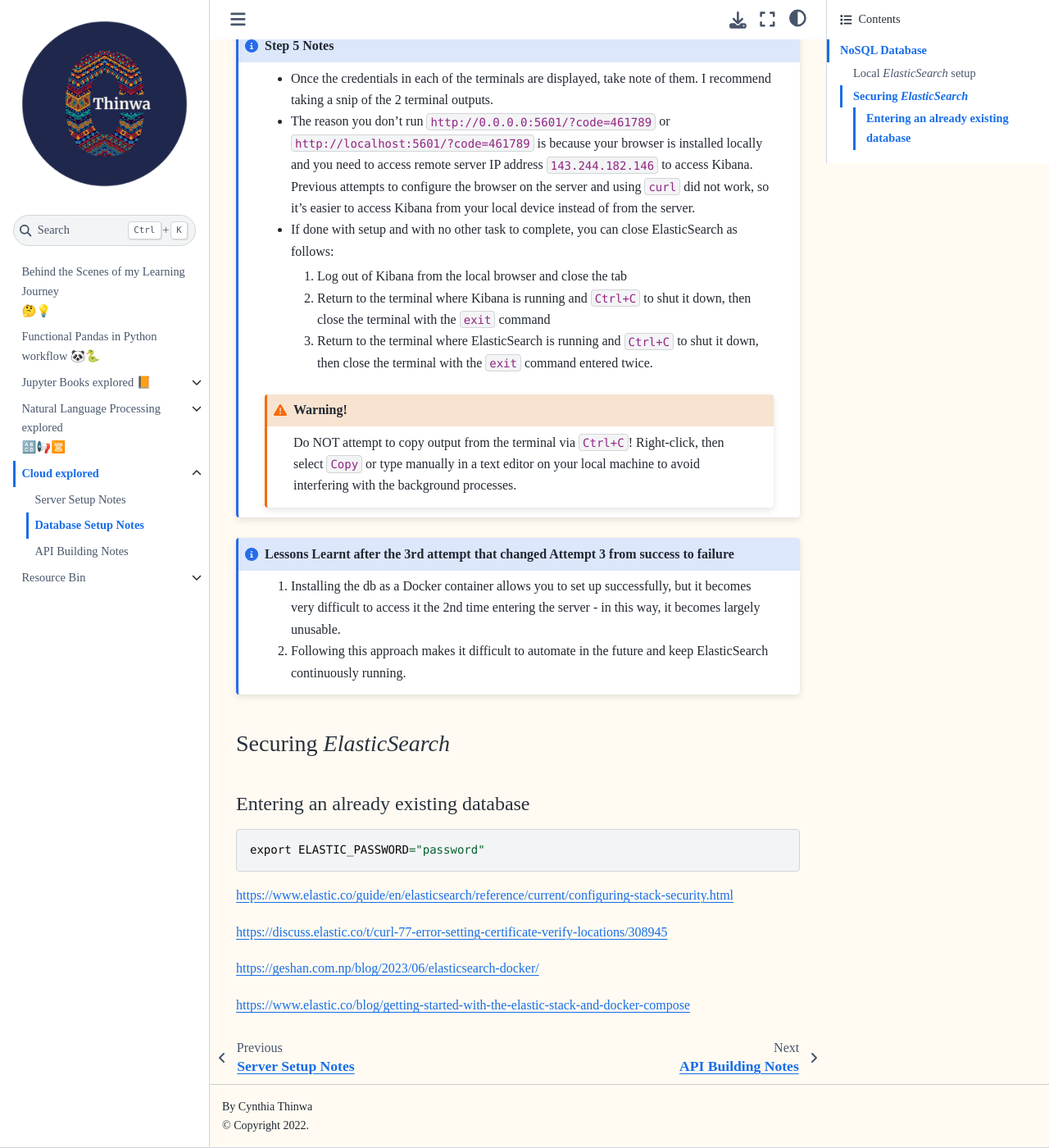
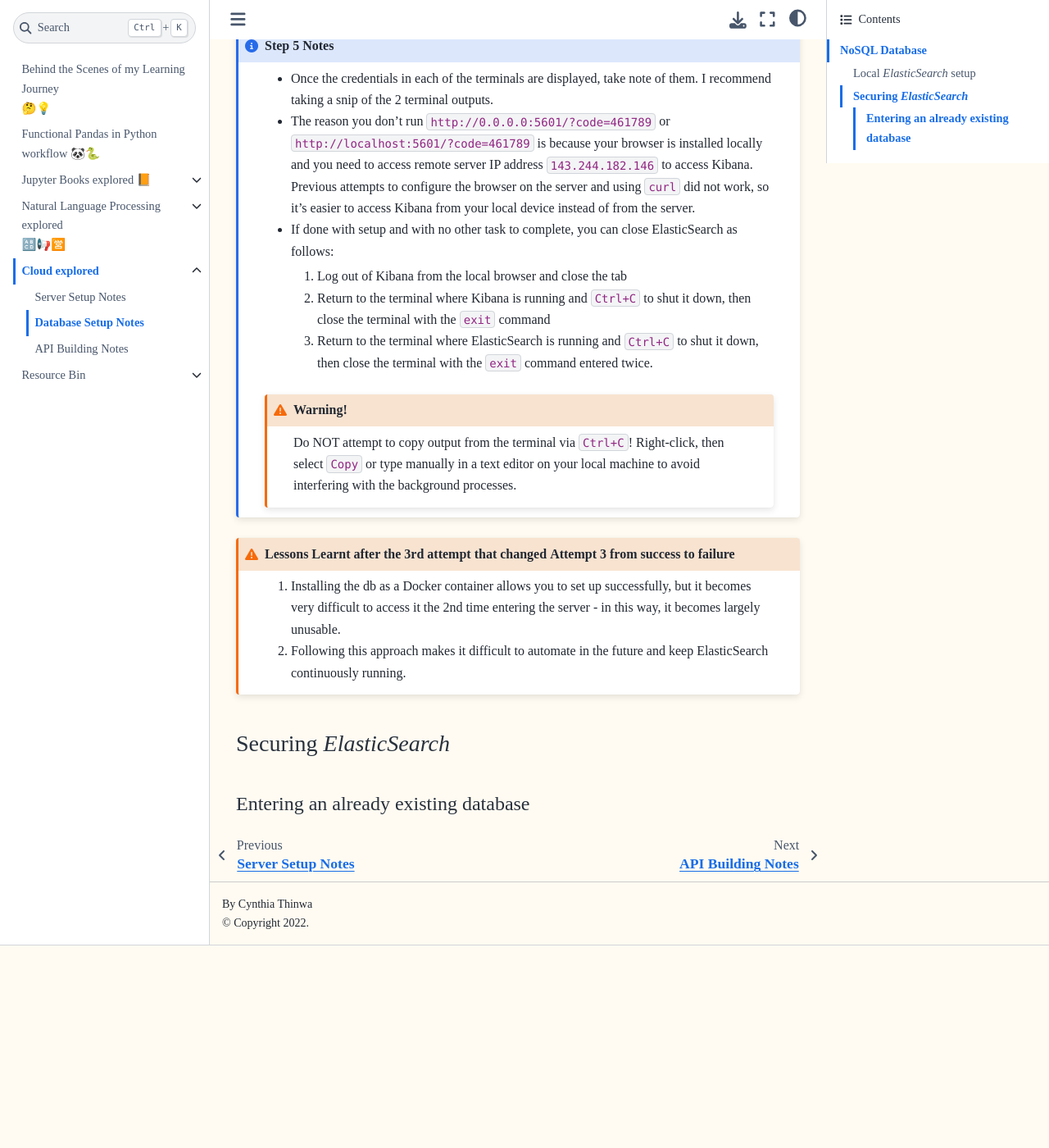
Before and after one commit to CeeThinwa/BTS-Continuous-Learning, a Jupyter Book: the page built from book/6/database_setup.md, in a window 1280 px wide and 1400 px high, scrolled down 29524 px. Shown: the whole window at 82% size. Built offline with Jupyter Book 1.0.4 settings and Sphinx 7.4.7 and the Sphinx Book theme 1.1.4, drawn with Linux system fonts in a browser that asks for light colours; after the commit the page ends 30677 px from its top, so only the background shows below that.

Commit message:
Update database_setup.md

````diff
--- a/book/6/database_setup.md
+++ b/book/6/database_setup.md
@@ -466,16 +466,3 @@
 ### Securing *ElasticSearch*
 
 #### Entering an already existing database
-
-
-```
-export ELASTIC_PASSWORD="password"
-```
-
-https://www.elastic.co/guide/en/elasticsearch/reference/current/configuring-stack-security.html
-
-https://discuss.elastic.co/t/curl-77-error-setting-certificate-verify-locations/308945
-
-https://geshan.com.np/blog/2023/06/elasticsearch-docker/
-
-https://www.elastic.co/blog/getting-started-with-the-elastic-stack-and-docker-compose
````
Also changed, not shown: other parts of book/6/database_setup.md (+2 -2 lines).
